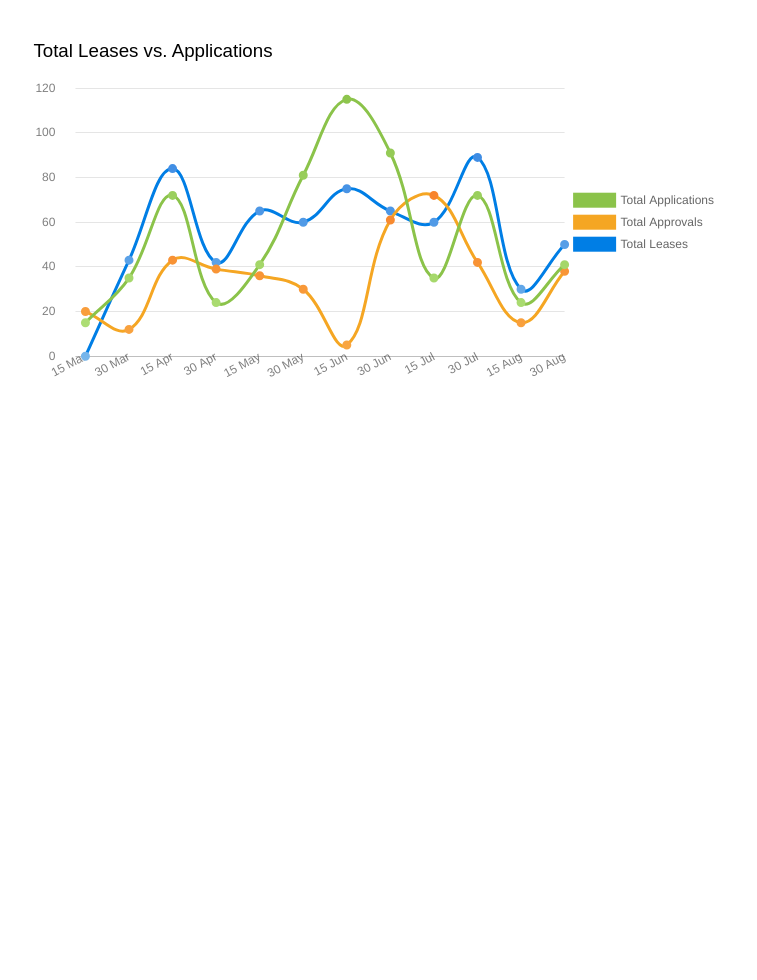
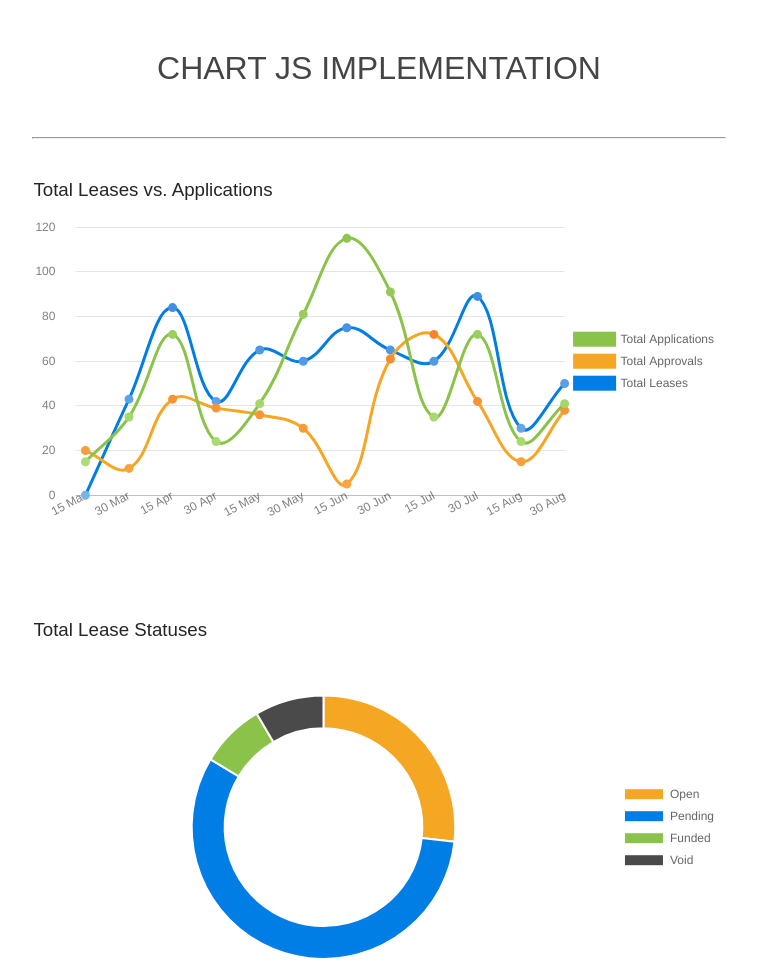
Before and after one commit to ehern131/Chart-JS-Proto, a plain HTML site: page public/index.html in a window 1280 px wide. Shown: the whole page, without its empty margins (261-1018 px from the left). Before the commit the page ends 800 px from the top, so only its background shows below. Drawn offline with nearby package versions, Linux system fonts and the light colour scheme.

Commit message:
Add Doughnut Chart

```diff
--- a/public/index.html
+++ b/public/index.html
@@ -8,9 +8,20 @@
 </head>
 <body>
 
-<div class="GraphContainer1">
+<h1>CHART JS IMPLEMENTATION</h1>
+
+<hr>
+
+<div class="graphContainer">
   <h3>Total Leases vs. Applications</h3>
 <canvas id="lineChart" ></canvas>
+</div>
+
+<div id="break-space"></div>
+
+<div class="graphContainer">
+  <h3>Total Lease Statuses</h3>
+<canvas id="doughnut-chart"></canvas>
 </div>
 
 
@@ -18,4 +29,5 @@
 <script src="https://cdnjs.cloudflare.com/ajax/libs/Chart.js/2.4.0/Chart.min.js"></script>
 <!-- Line Chart JS Script -->
 <script src="javascript/line.js"></script>
+<script src="javascript/doughnut.js"></script>
 </body>
--- /dev/null
+++ b/public/javascript/doughnut.js
@@ -0,0 +1,28 @@
+new Chart(document.getElementById("doughnut-chart"), {
+  type: 'doughnut',
+  data: {
+    labels: ["Open", "Pending", "Funded", "Void",],
+    datasets: [
+      {
+        label: "Population (millions)",
+        backgroundColor: ["#F5A623", "#007EE5","#8BC34A","#4A4A4A"],
+        data: [2478,5267,734,784],
+      },
+    ]
+  },
+  options: {
+    maintainAspectRatio: false,
+    cutoutPercentage: 75,
+    legend: {
+      position: "right"
+    },
+    layout: {
+      padding: {
+        bottom: 20
+      },
+    },
+    title: {
+      display: true,
+    }
+  }
+});
--- a/public/style.css
+++ b/public/style.css
@@ -1,12 +1,31 @@
-h1, h3 {
+h1 {
   font-family: Arial;
   font-weight: lighter;
+  text-align: center;
+  margin-top: 50px;
+  margin-bottom: 50px;
+  color: rgba(69, 69, 69, 1);
 }
 
-.GraphContainer1 {
+hr {
+  width: 54vw;
+  color: rgba(37, 37, 37, 1);
+}
+
+h3 {
+  font-family: Arial;
+  font-weight: lighter;
+  color: rgba(37, 37, 37, 1);
+}
+
+.graphContainer {
   position: relative;
   width: 54vw;
   height: 320px;
   margin: 0 auto;
   margin-top:40px;
 }
+
+#break-space {
+  margin-top: 120px;
+}
```
Also changed, not shown: public/javascript/pie.js (deleted).
